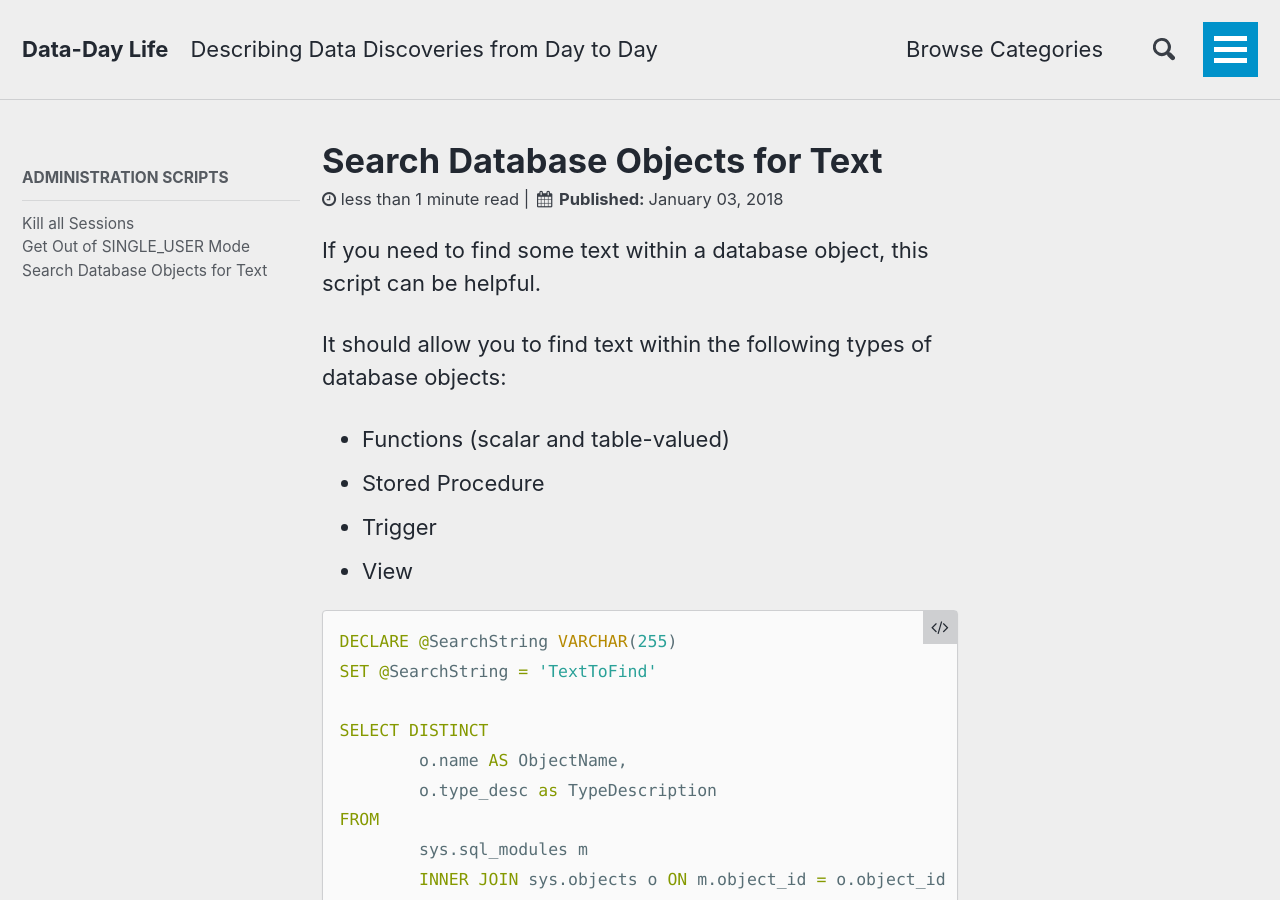
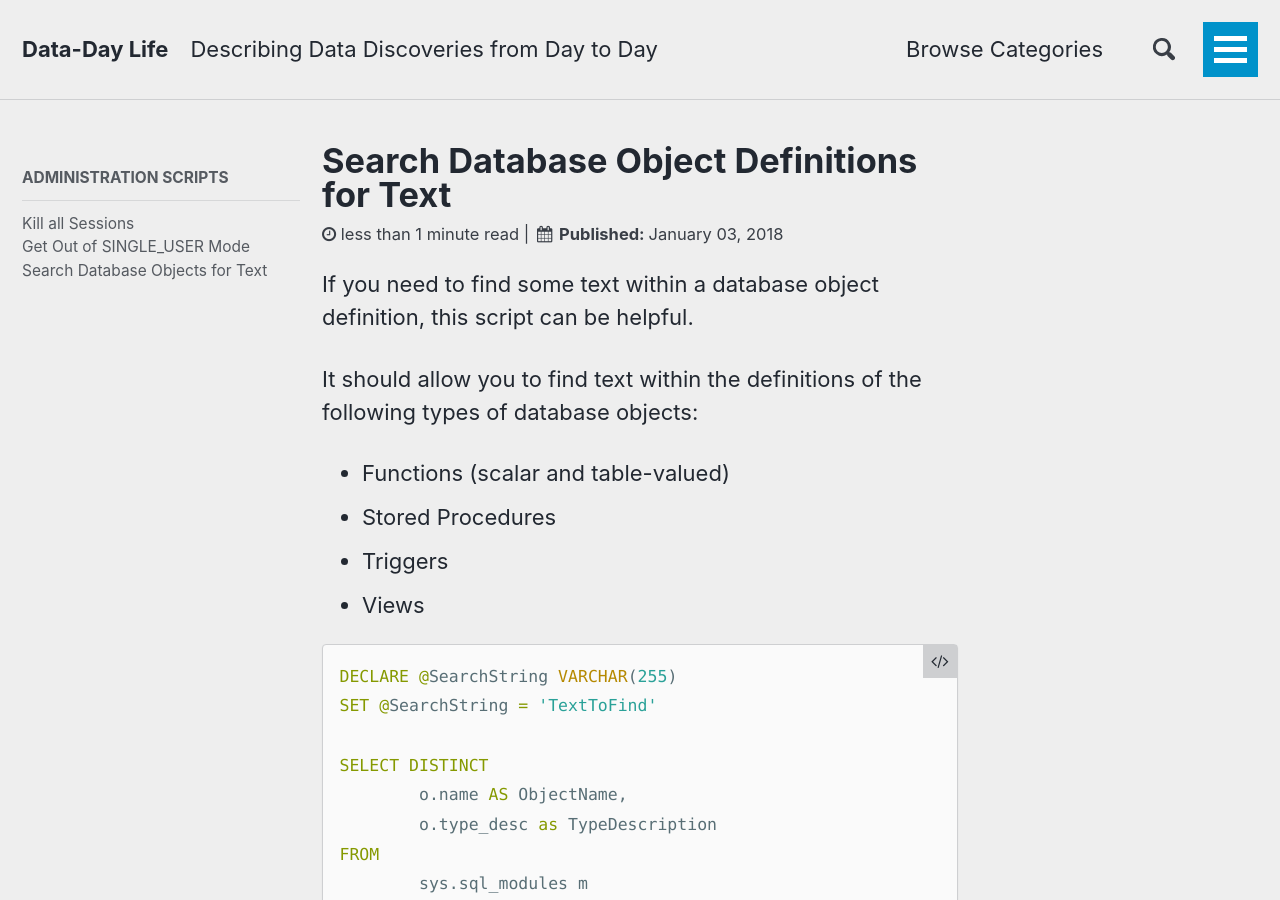
Before and after one commit to andrewcbancroft/datadaylife-blog, a Jekyll site: the page built from _sqlserverscripts/03-search-object-definitions-for-text.md, in a window 1280 px wide and 900 px high. Built offline with Jekyll 4.4.1, drawn with Linux system fonts in a browser that asks for light colours; comment, search, counter and statistics services are not loaded.

Commit message:
Update and rename 03-search-objects-for-text.md to 03-search-object-definitions-for-text.md

````diff
--- a/_sqlserverscripts/03-search-objects-for-text.md
+++ b/_sqlserverscripts/03-search-object-definitions-for-text.md
@@ -1,16 +1,16 @@
 ---
-title: "Search Database Objects for Text"
-permalink: /sqlserverscripts/search-objects-for-text/
-exerpt: "If you need to find some text within a database object like a stored procedure, function, view, trigger, etc. this script can be helpful."
+title: "Search Database Object Definitions for Text"
+permalink: /sqlserverscripts/search-object-definitions-for-text/
+exerpt: "If you need to find some text within a database object definition like a stored procedure, function, view, trigger, etc. this script can be helpful."
 ---
 
-If you need to find some text within a database object, this script can be helpful.
+If you need to find some text within a database object definition, this script can be helpful.
 
-It should allow you to find text within the following types of database objects:
+It should allow you to find text within the definitions of the following types of database objects:
 * Functions (scalar and table-valued)
-* Stored Procedure
-* Trigger
-* View
+* Stored Procedures
+* Triggers
+* Views
 
 ```sql
 DECLARE @SearchString VARCHAR(255)
````
